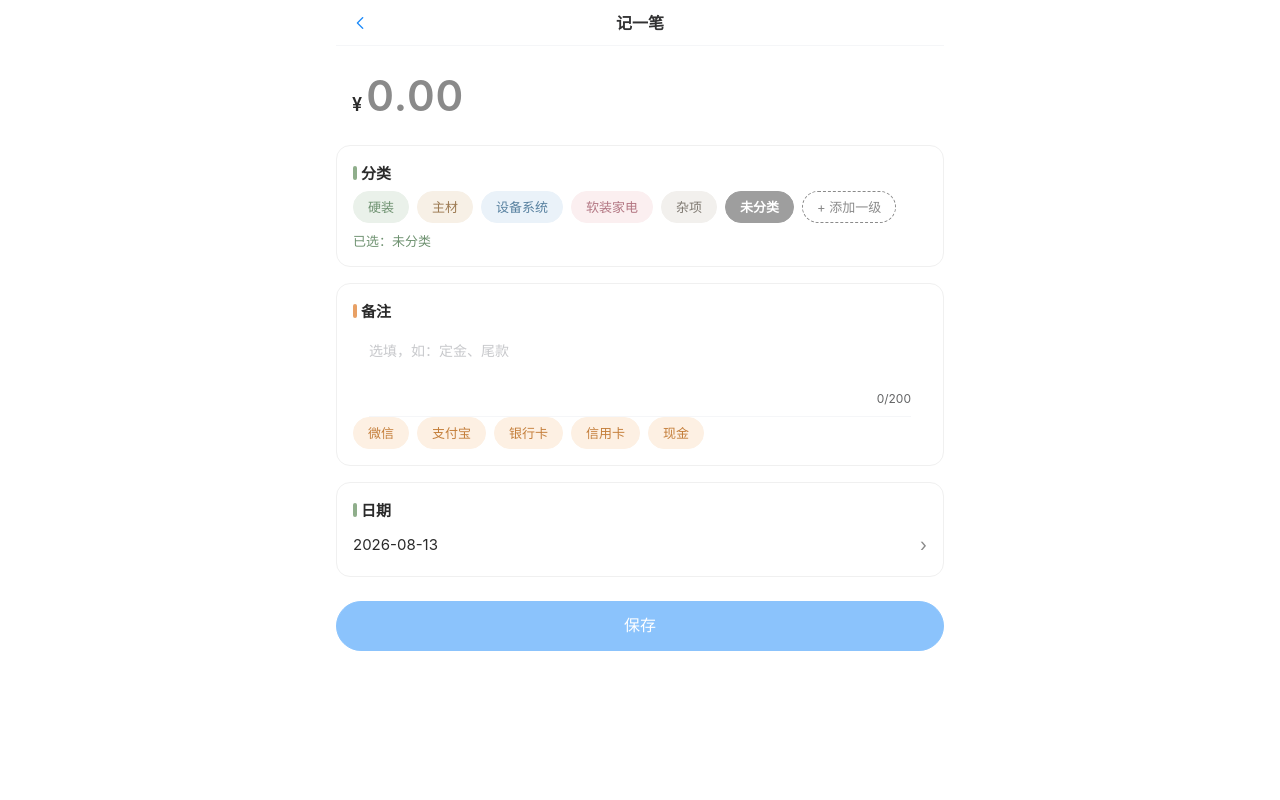
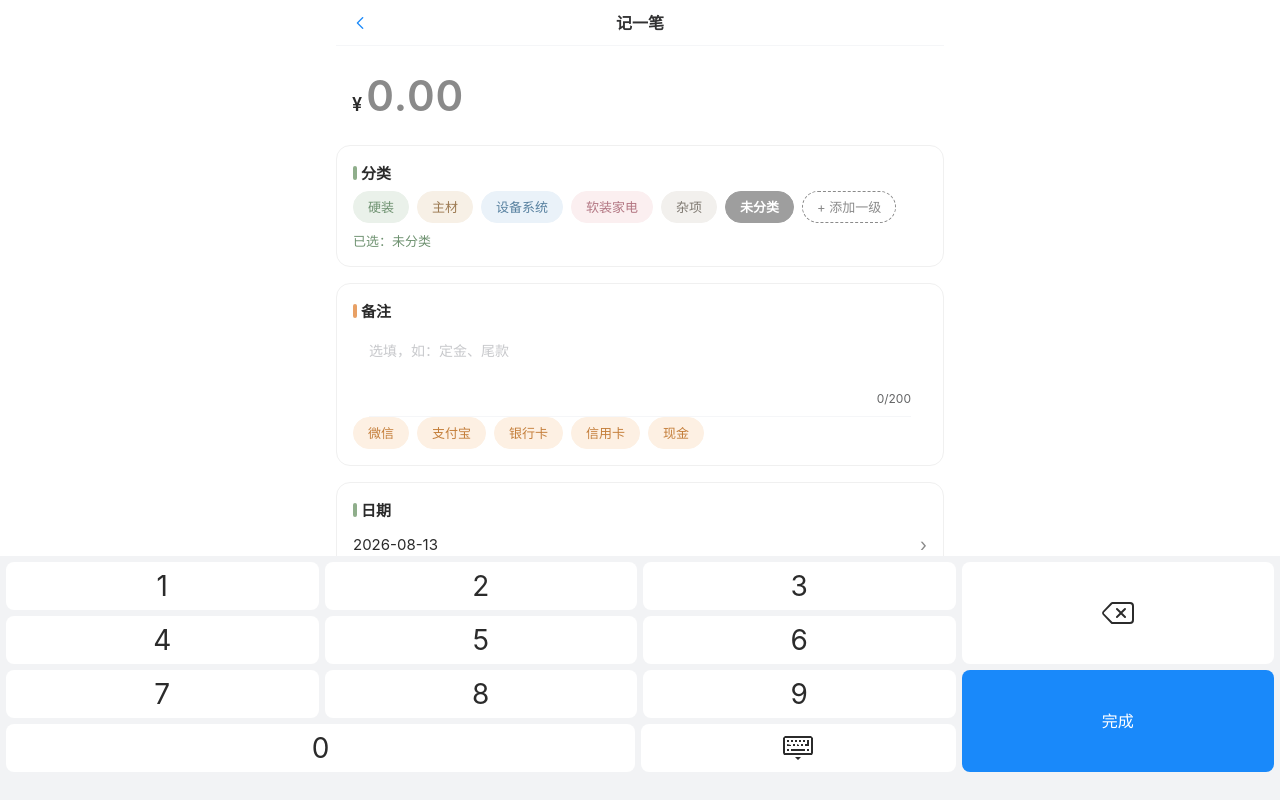
Before and after one commit to gavincode/expense-tracking, a Vue app: page /record in a window 1280 px wide. Built offline with nearby package versions, Linux system fonts and the light colour scheme.

Commit message:
feat(01-03): open numeric keyboard by default on record page

```diff
--- a/src/pages/RecordView.vue
+++ b/src/pages/RecordView.vue
@@ -182,7 +182,7 @@ const activeChildren = computed<CategoryChild[]>(() => {
   return [...activeGroup.value.children, ...customs];
 });
 
-const showKeyboard = ref(false);
+const showKeyboard = ref(true);
 const showDatePicker = ref(false);
 const pickerDate = ref<string[]>(draft.date.split('-'));
 const minDate = new Date(2000, 0, 1);
@@ -237,12 +237,14 @@ async function loadCustom() {
 }
 
 function openAddGroup() {
+  showKeyboard.value = false;
   addMode.value = 'group';
   newName.value = '';
   addPopup.value = true;
 }
 
 function openAddChild() {
+  showKeyboard.value = false;
   addMode.value = 'child';
   newName.value = '';
   addPopup.value = true;
@@ -359,6 +361,7 @@ function onDelete() {
 }
 
 function openDatePicker() {
+  showKeyboard.value = false;
   pickerDate.value = draft.date.split('-');
   showDatePicker.value = true;
 }
```
